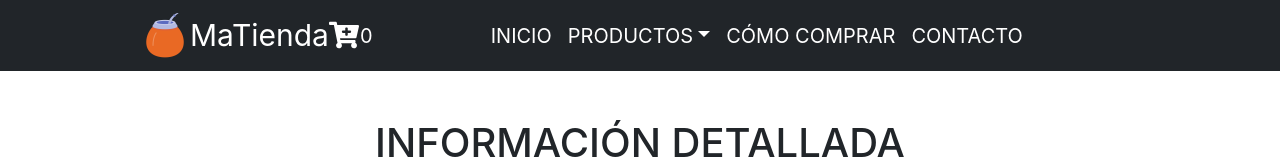
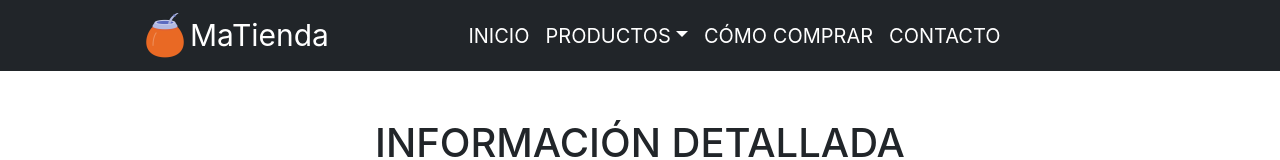
Before and after one commit to Mdmercado/MaTienda-Mercado, a React (Create React App) app: page /item/1 in a window 1280 px wide. Shown: the top 160 px of the page. Built offline with nearby package versions, Linux system fonts and the light colour scheme.

Commit message:
code refactoring from the requested challenges

```diff
--- a/package.json
+++ b/package.json
@@ -6,12 +6,14 @@
 		"@testing-library/jest-dom": "^5.16.2",
 		"@testing-library/react": "^12.1.4",
 		"@testing-library/user-event": "^13.5.0",
+		"firebase": "^9.6.11",
 		"react": "^17.0.2",
 		"react-bootstrap": "^2.2.1",
 		"react-dom": "^17.0.2",
 		"react-icons": "^4.3.1",
 		"react-router-dom": "^6.3.0",
 		"react-scripts": "5.0.0",
+		"sweetalert2": "^11.4.9",
 		"web-vitals": "^2.1.4"
 	},
 	"scripts": {
--- a/src/App.js
+++ b/src/App.js
@@ -2,7 +2,7 @@
 import './App.css';
 import ItemListContainer from './Components/ItemListContainer/ItemListContainer';
 import ItemDetailContainer from './Components/ItemDetailContainer/ItemDetailContainer'
-import Cart from './Components/Cart.jsx'
+import Cart from './Components/Cart/Cart.jsx'
 import NavBar from './Components/NavBar/NavBar';
 import CartContexProvider from './Context/cartContext';
 import { useState } from 'react';
@@ -11,13 +11,13 @@ import { Routes, Route, BrowserRouter } from "react-router-dom";
 
 
 function App() {
-  const [cartNumber, setCartNumber] = useState(0)
+
   return (
     <BrowserRouter>
       <CartContexProvider>
-        <NavBar cant={cartNumber} />
+        <NavBar />
         <Routes>
-          <Route exact path="/" element={<ItemListContainer setCartCant={setCartNumber} />} />
+          <Route exact path="/" element={<ItemListContainer />} />
           <Route exact path='/category/:categoryId' element={<ItemListContainer />} />
           <Route exact path='/item/:id' element={<ItemDetailContainer />} />
           <Route exact path='/cart' element={<Cart />} />
--- a/src/Components/Cart.jsx
+++ /dev/null
@@ -1,11 +0,0 @@
-import React from "react";
-
-function Cart() {
-	return (
-		<div>
-			<h1>Hola Cart</h1>
-		</div>
-	);
-}
-
-export default Cart;
--- a/src/Components/Cartwidget/CartWidget.jsx
+++ b/src/Components/Cartwidget/CartWidget.jsx
@@ -1,12 +1,16 @@
-import React from "react";
-import { FaCartPlus } from "react-icons/fa";
+import React, { useEffect, useContext } from "react";
+import { CartContext } from "../../Context/cartContext";
+
 import "../Cartwidget/CartWidget.css";
 
-function CartWidget({ cant }) {
+function CartWidget() {
+	const { ItemsTotales, productsAdd, showTotal } = useContext(CartContext);
+
+	useEffect(() => {}, [productsAdd]);
 	return (
 		<div className="faCart">
-			<FaCartPlus className="faCart--icon" />
-			<p>{cant}</p>
+			<h3>🛒</h3>
+			<p>{ItemsTotales}</p>
 		</div>
 	);
 }
--- a/src/Components/ItemDetail/ItemDetail.jsx
+++ b/src/Components/ItemDetail/ItemDetail.jsx
@@ -8,14 +8,12 @@ import { CartContext } from "../../Context/cartContext";
 function ItemDetail({ producto }) {
 	const [viewCount, setViewCount] = useState(true);
 
-	const { addItem, productsAdd } = useContext(CartContext);
+	const { addItem } = useContext(CartContext);
 
 	const onAdd = (cant) => {
 		setViewCount(false);
 		addItem(producto, cant);
 	};
-
-	console.log(productsAdd);
 
 	return (
 		<>
@@ -29,7 +27,7 @@ function ItemDetail({ producto }) {
 				<Col sm={12} md={6} className="product-details">
 					<h2 className="mb-2">{producto.nombre}</h2>
 					<h5>{producto.resumen}</h5>
-					<h3>{producto.precio}</h3>
+					<h3>${producto.precio}</h3>
 					{viewCount ? (
 						<Col sm={12} md={8}>
 							<ItemCount stock={producto.stock} initial={1} onAdd={onAdd} />
@@ -37,15 +35,14 @@ function ItemDetail({ producto }) {
 					) : (
 						<>
 							<Col sm={12} md={8} className="text-center">
+								<Link to={"/"}>
 									<Button
 										className="detail-button"
-									onClick={() => {
-										setViewCount(true);
-									}}
 										size="lg"
 										variant="outline-primary">
 										Reanudar Compra
 									</Button>
+								</Link>
 							</Col>
 
 							<Col sm={12} md={8} className="text-center">
@@ -54,7 +51,7 @@ function ItemDetail({ producto }) {
 										className="detail-button"
 										size="lg"
 										variant="outline-primary">
-										Ir al Carrito
+										Terminar Compra
 									</Button>
 								</Link>
 							</Col>
--- a/src/Components/ItemList/ItemList.jsx
+++ b/src/Components/ItemList/ItemList.jsx
@@ -2,7 +2,7 @@ import React from "react";
 import Item from "../ItemProduct/Item";
 import "../ItemList/ItemList.css";
 
-function ItemList({ onAdd, productos }) {
+function ItemList({ productos }) {
 	return (
 		<div className="itemList">
 			{productos.map((i) => (
@@ -11,8 +11,7 @@ function ItemList({ onAdd, productos }) {
 					id={i.id}
 					nombre={i.nombre}
 					precio={i.precio}
-					imagen={i.imagen}
-					onAdd={onAdd}></Item>
+					imagen={i.imagen}></Item>
 			))}
 		</div>
 	);
--- a/src/Components/ItemListContainer/ItemListContainer.jsx
+++ b/src/Components/ItemListContainer/ItemListContainer.jsx
@@ -6,12 +6,7 @@ import { useParams } from "react-router-dom";
 import { Spinner } from "react-bootstrap";
 import "../ItemListContainer/ItemListContainer.css";
 
-function ItemListContainer({ setCartCant }) {
-	const onAdd = (items) => {
-		setCartCant(items);
-		console.log("agregando " + items + " productos");
-	};
-
+function ItemListContainer() {
 	const [productsState, setProductsState] = useState([]);
 	const [loading, setsetLoading] = useState();
 
@@ -49,7 +44,7 @@ function ItemListContainer({ setCartCant }) {
 					<div className="items-title">
 						<h1>Productos Destacados</h1>
 					</div>
-					<ItemList onAdd={onAdd} productos={productsState} />
+					<ItemList productos={productsState} />
 				</>
 			)}
 		</div>
--- a/src/Components/ItemProduct/Item.jsx
+++ b/src/Components/ItemProduct/Item.jsx
@@ -2,14 +2,14 @@ import React from "react";
 import { Button, Card } from "react-bootstrap";
 import { Link } from "react-router-dom";
 import "../ItemProduct/Item.css";
-function Item({ id, nombre, precio, imagen, onAdd }) {
+function Item({ id, nombre, precio, imagen }) {
 	return (
 		<div className="item m-5">
 			<Card>
 				<Card.Img variant="top" src={imagen} className="image" />
 				<Card.Body className="body ">
 					<Card.Title>{nombre}</Card.Title>
-					<Card.Text className="text-center">{precio}</Card.Text>
+					<Card.Text className="text-center">${precio}</Card.Text>
 				</Card.Body>
 				<Card.Footer className="text-center">
 					<Link className="footer-link" to={`/item/${id}`}>
--- a/src/Components/NavBar/NavBar.jsx
+++ b/src/Components/NavBar/NavBar.jsx
@@ -1,12 +1,18 @@
-import React from "react";
+import React, { useContext, useEffect } from "react";
 import { Navbar, Nav, Container, NavDropdown } from "react-bootstrap";
 import NavbarCollapse from "react-bootstrap/esm/NavbarCollapse";
 import NavbarToggle from "react-bootstrap/esm/NavbarToggle";
 import { Link } from "react-router-dom";
+import { CartContext } from "../../Context/cartContext";
 import CartWidget from "../Cartwidget/CartWidget";
 import "./NavBar.css";
 
-function NavBar({ cant }) {
+function NavBar() {
+	const { productsAdd, showTotal } = useContext(CartContext);
+
+	useEffect(() => {
+		showTotal();
+	}, [productsAdd]);
 	return (
 		<Navbar className="mb-5" variant="dark" bg="dark" expand="lg">
 			<Container className="justify-content-center">
@@ -16,9 +22,11 @@ function NavBar({ cant }) {
 				<Navbar.Brand as={Link} to="/" className="navbar-title">
 					MaTienda
 				</Navbar.Brand>
-				<Navbar.Brand href="#cart" className="navbar-cart">
-					<CartWidget cant={cant} />
-				</Navbar.Brand>
+				{productsAdd.length > 0 && (
+					<Navbar.Brand as={Link} to="/cart" className="navbar-cart">
+						<CartWidget />
+					</Navbar.Brand>
+				)}
 				<NavbarToggle aria-controls="nav-collapse" />
 				<NavbarCollapse id="nav-collapse" className="justify-content-center">
 					<Nav as="ul">
--- a/src/Context/cartContext.jsx
+++ b/src/Context/cartContext.jsx
@@ -3,7 +3,11 @@ import React, { createContext, useState } from "react";
 export const CartContext = createContext();
 
 const CartContexProvider = ({ children }) => {
+	let cantidadTotal = 0;
+	let precio = 0;
 	const [productsAdd, setproductsAdd] = useState([]);
+	const [ItemsTotales, setItemsTotales] = useState(0);
+	const [preciofinal, setPreciofinal] = useState(0);
 
 	const isInCart = (id) => {
 		const exist = productsAdd.findIndex((item) => item.item.id === id);
@@ -30,14 +34,22 @@ const CartContexProvider = ({ children }) => {
 	};
 
 	const removeItem = (itemId) => {
-		console.log(`Se eliminara producto con id ${itemId}`);
-
 		setproductsAdd(productsAdd.filter((p) => p.item.id !== itemId));
 	};
 
 	const clear = () => {
-		console.log(`Esta function limpia/elimina todos los productos`);
 		setproductsAdd([]);
+	};
+
+	const showTotal = () => {
+		productsAdd.map((item) => {
+			return (
+				(cantidadTotal = cantidadTotal + item.cantidad),
+				(precio = precio + item.item.precio * item.cantidad)
+			);
+		});
+		setItemsTotales(cantidadTotal);
+		setPreciofinal(precio);
 	};
 
 	return (
@@ -48,6 +60,9 @@ const CartContexProvider = ({ children }) => {
 				removeItem,
 				clear,
 				isInCart,
+				showTotal,
+				ItemsTotales,
+				preciofinal,
 			}}>
 			{children}
 		</CartContext.Provider>
--- a/src/index.js
+++ b/src/index.js
@@ -1,8 +1,21 @@
 import React from 'react';
 import ReactDOM from 'react-dom';
 import './index.css';
+import { initializeApp } from "firebase/app"
 import App from './App';
 
+// Your web app's Firebase configuration
+const firebaseConfig = {
+  apiKey: "AIzaSyAzvI0J6Rg1nGMwi_Z40YVWuqmEBoD6-Q8",
+  authDomain: "matienda-638d0.firebaseapp.com",
+  projectId: "matienda-638d0",
+  storageBucket: "matienda-638d0.appspot.com",
+  messagingSenderId: "471261840327",
+  appId: "1:471261840327:web:350d44f678716aa4458fe2"
+};
+
+// Initialize Firebase
+initializeApp(firebaseConfig);
 
 
 ReactDOM.render(
```
Also changed, not shown: src/Utils/productos.js (+9 -9 lines), 1 other file (tests, documents, lock files or other folders). Lines whose indentation alone changed are shown as unchanged.
